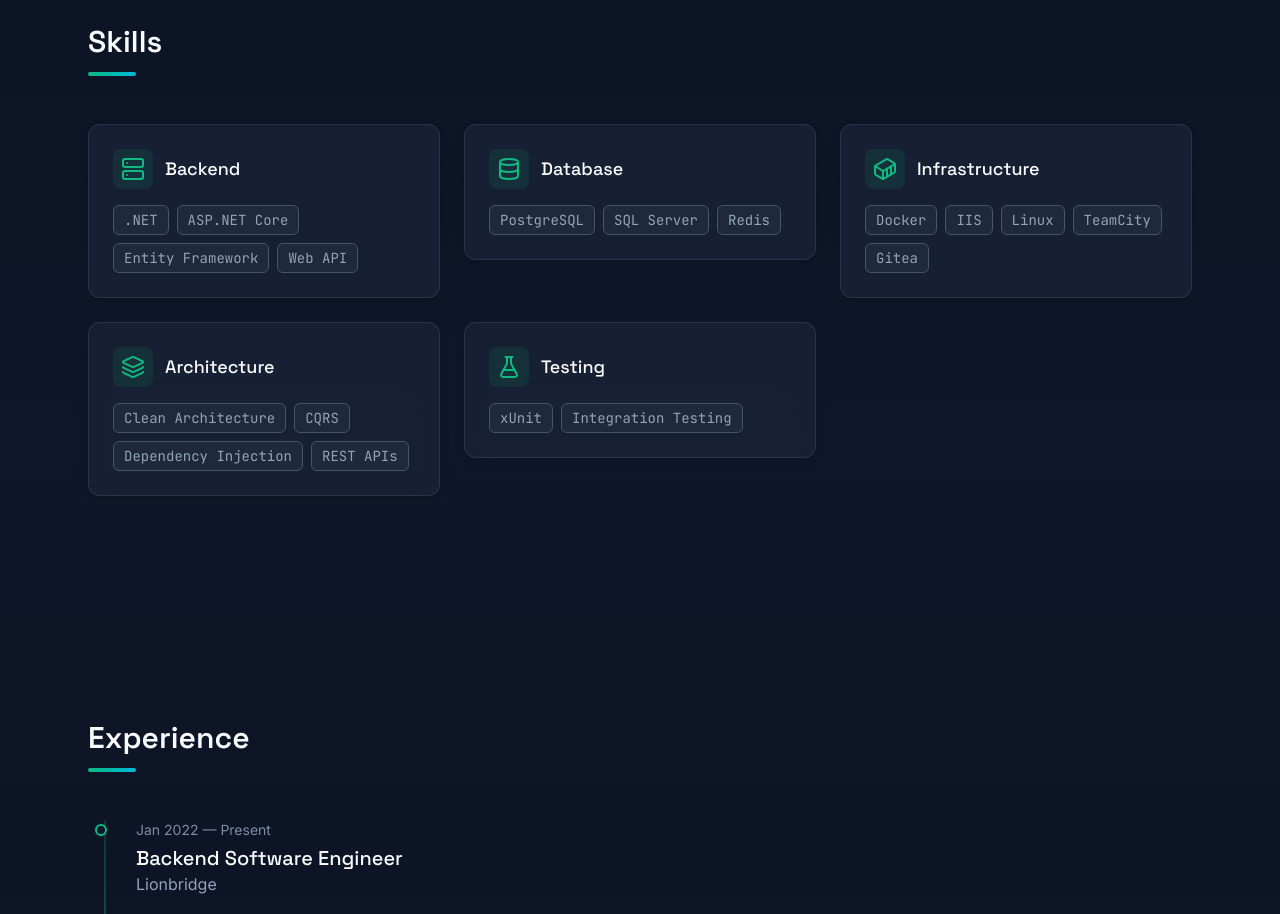
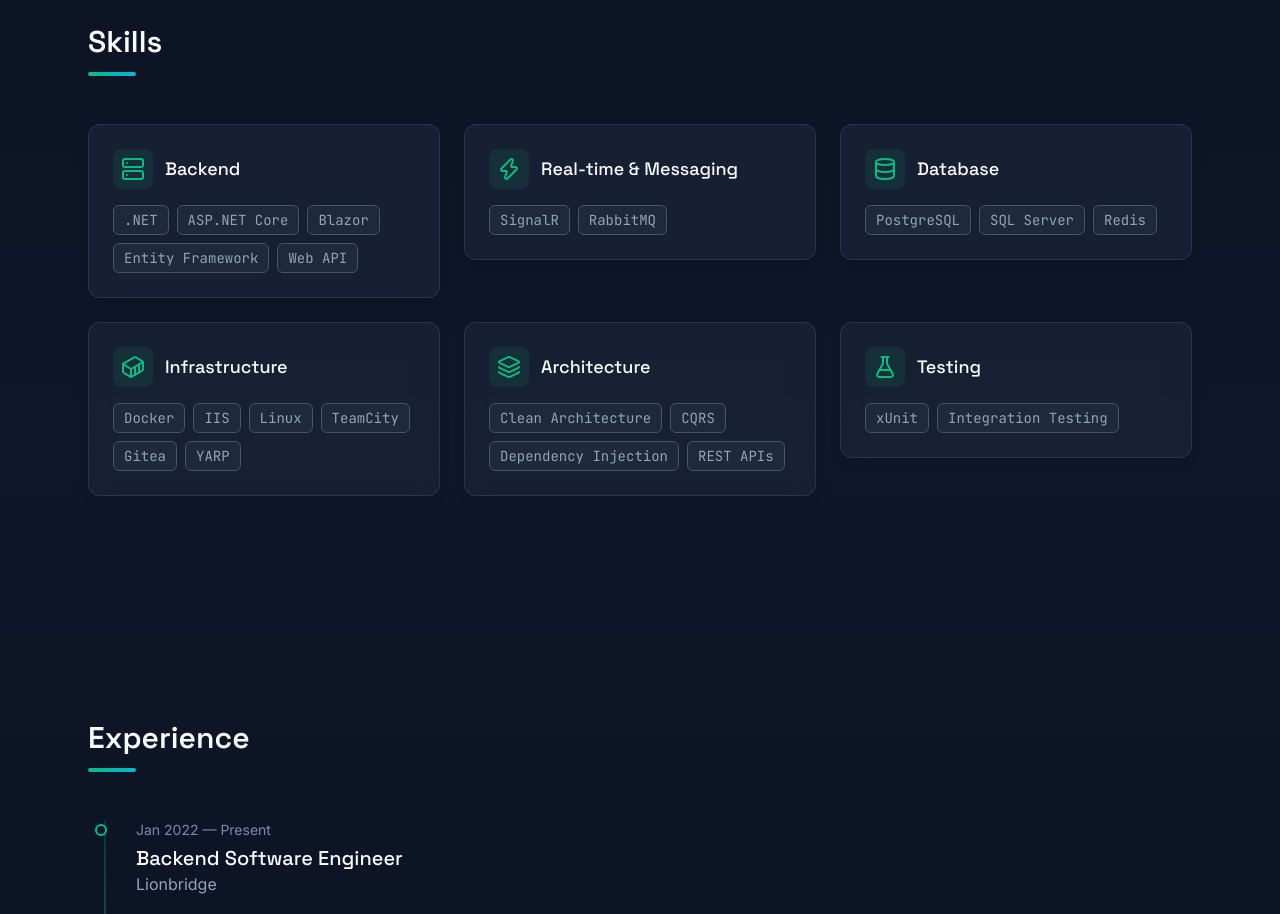
Before and after one commit to 96rdca/portfolio, a Next.js app: page /en in a window 1280 px wide. Shown: the part 4360-5274 px from the top of the page. Built offline with nearby package versions, Linux system fonts and the light colour scheme.

Commit message:
feat(skills): add Blazor, SignalR/RabbitMQ category, and YARP to skills data

```diff
--- a/src/components/sections/Skills.tsx
+++ b/src/components/sections/Skills.tsx
@@ -4,6 +4,7 @@
   Container,
   Layers,
   FlaskConical,
+  Zap,
 } from "lucide-react";
 import { Section } from "@/components/layout/Section";
 import { SectionHeading } from "@/components/ui/SectionHeading";
@@ -18,6 +19,7 @@
   Container: <Container size={24} />,
   Layers: <Layers size={24} />,
   FlaskConical: <FlaskConical size={24} />,
+  Zap: <Zap size={24} />,
 };
 
 export function Skills({ dict, data }: { dict: Dictionary; data: SkillCategory[] }) {
--- a/src/data/skills.json
+++ b/src/data/skills.json
@@ -3,7 +3,13 @@
     "id": "backend",
     "name": "Backend",
     "icon": "Server",
-    "skills": [".NET", "ASP.NET Core", "Entity Framework", "Web API"]
+    "skills": [".NET", "ASP.NET Core", "Blazor", "Entity Framework", "Web API"]
+  },
+  {
+    "id": "realtime",
+    "name": "Real-time & Messaging",
+    "icon": "Zap",
+    "skills": ["SignalR", "RabbitMQ"]
   },
   {
     "id": "database",
@@ -15,7 +21,7 @@
     "id": "infrastructure",
     "name": "Infrastructure",
     "icon": "Container",
-    "skills": ["Docker", "IIS", "Linux", "TeamCity", "Gitea"]
+    "skills": ["Docker", "IIS", "Linux", "TeamCity", "Gitea", "YARP"]
   },
   {
     "id": "architecture",
--- a/src/dictionaries/es/skills.json
+++ b/src/dictionaries/es/skills.json
@@ -3,7 +3,13 @@
     "id": "backend",
     "name": "Backend",
     "icon": "Server",
-    "skills": [".NET", "ASP.NET Core", "Entity Framework", "Web API"]
+    "skills": [".NET", "ASP.NET Core", "Blazor", "Entity Framework", "Web API"]
+  },
+  {
+    "id": "realtime",
+    "name": "Tiempo Real y Mensajería",
+    "icon": "Zap",
+    "skills": ["SignalR", "RabbitMQ"]
   },
   {
     "id": "database",
@@ -15,7 +21,7 @@
     "id": "infrastructure",
     "name": "Infraestructura",
     "icon": "Container",
-    "skills": ["Docker", "IIS", "Linux", "TeamCity", "Gitea"]
+    "skills": ["Docker", "IIS", "Linux", "TeamCity", "Gitea", "YARP"]
   },
   {
     "id": "architecture",
```
